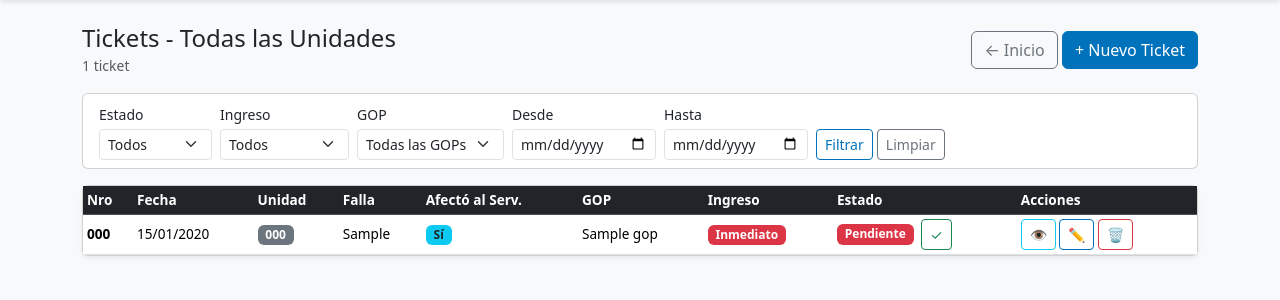
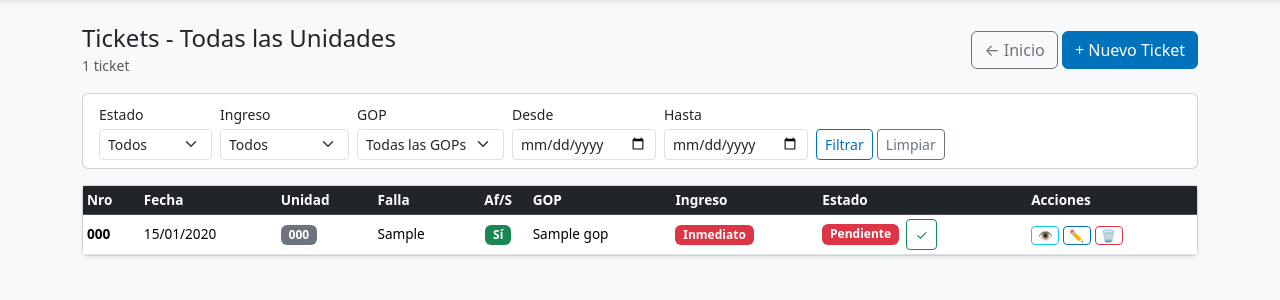
Before and after one commit to salamonepablo/sigma-rs, a Django app: page /sigma/tickets/ in a window 1280 px wide. Shown: the part 64-364 px from the top of the page. Run offline with Django 5.2, Linux system fonts and the light colour scheme; a user stored in the database is signed in; tables that the repository leaves empty hold one stand-in row (values such as "Sample post").

Commit message:
chore: ajustar listado de tickets

```diff
--- a/apps/tickets/presentation/templates/tickets/ticket_list.html
+++ b/apps/tickets/presentation/templates/tickets/ticket_list.html
@@ -19,6 +19,17 @@
 
 .ticket-table .badge {
     font-size: 0.75rem;
+}
+
+.ticket-table td.actions .btn {
+    padding: 0.15rem 0.35rem;
+    font-size: 0.75rem;
+    line-height: 1;
+}
+
+.ticket-table th.affect,
+.ticket-table td.affect {
+    text-align: center;
 }
 </style>
 <div class="d-flex justify-content-between align-items-center mb-3">
@@ -84,7 +95,7 @@
                     <th>Fecha</th>
                     <th>Unidad</th>
                     <th>Falla</th>
-                    <th>Afectó al Serv.</th>
+                    <th class="affect">Af/S</th>
                     <th>GOP</th>
                     <th>Ingreso</th>
                     <th>Estado</th>
@@ -106,9 +117,19 @@
                             {{ ticket.reported_failure|truncatewords:8 }}
                         </span>
                     </td>
-                    <td>
-                        {% if ticket.affected_service %}
-                        <span class="badge bg-info text-dark">{{ ticket.get_affected_service_display }}</span>
+                    <td class="affect">
+                        {% if ticket.affected_service == 'si' %}
+                            {% if ticket.resolution == 'aceptada' %}
+                            <span class="badge bg-success">Sí</span>
+                            {% elif ticket.resolution == 'rechazada' %}
+                            <span class="badge bg-danger">Sí</span>
+                            {% elif ticket.resolution == 'analisis' %}
+                            <span class="badge bg-warning text-dark">Sí</span>
+                            {% else %}
+                            <span class="badge bg-info text-dark">Sí</span>
+                            {% endif %}
+                        {% elif ticket.affected_service == 'no' %}
+                        <span class="badge bg-secondary">No</span>
                         {% else %}
                         <span class="text-muted">-</span>
                         {% endif %}
@@ -134,7 +155,7 @@
                         <span class="badge bg-success">Finalizado</span>
                         {% endif %}
                     </td>
-                    <td>
+                    <td class="actions">
                         <a href="{% url 'tickets:ticket_detail' ticket.pk %}"
                            class="btn btn-sm btn-outline-info" title="Ver">
                             👁
```
